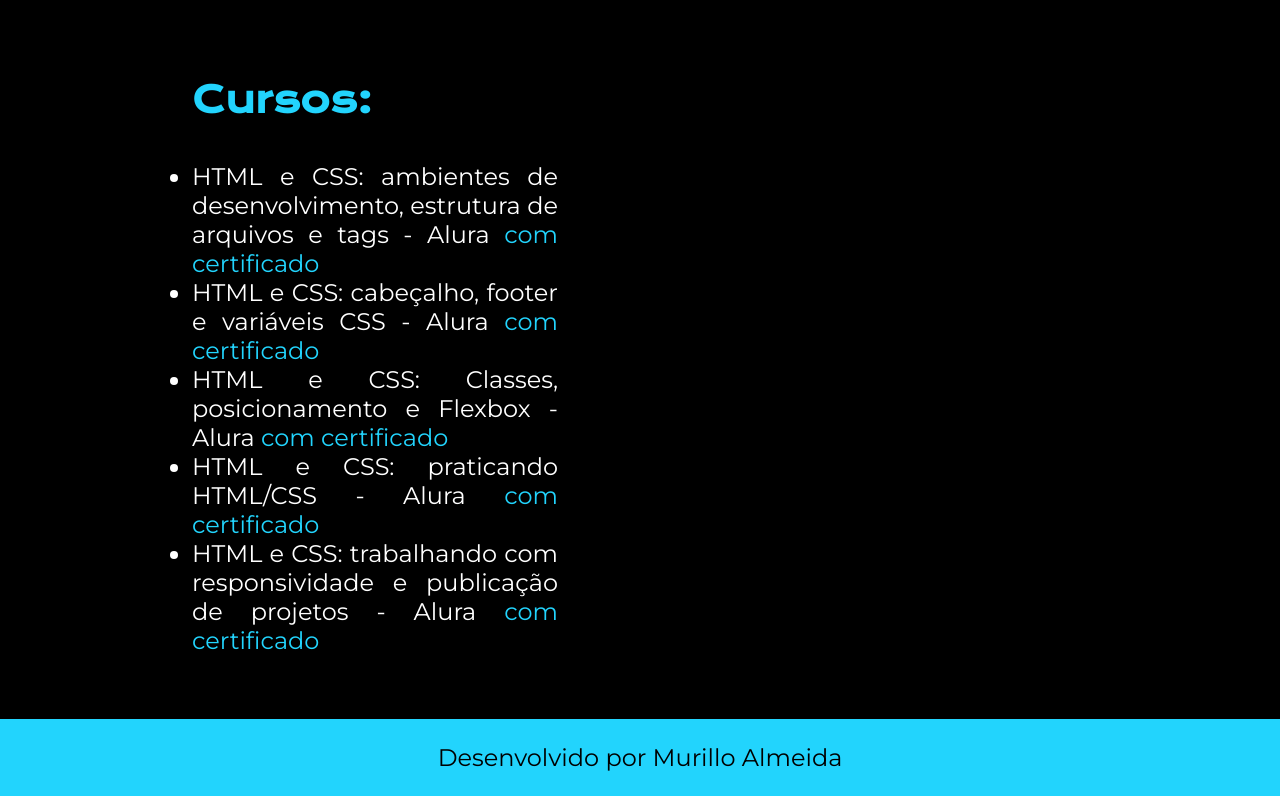
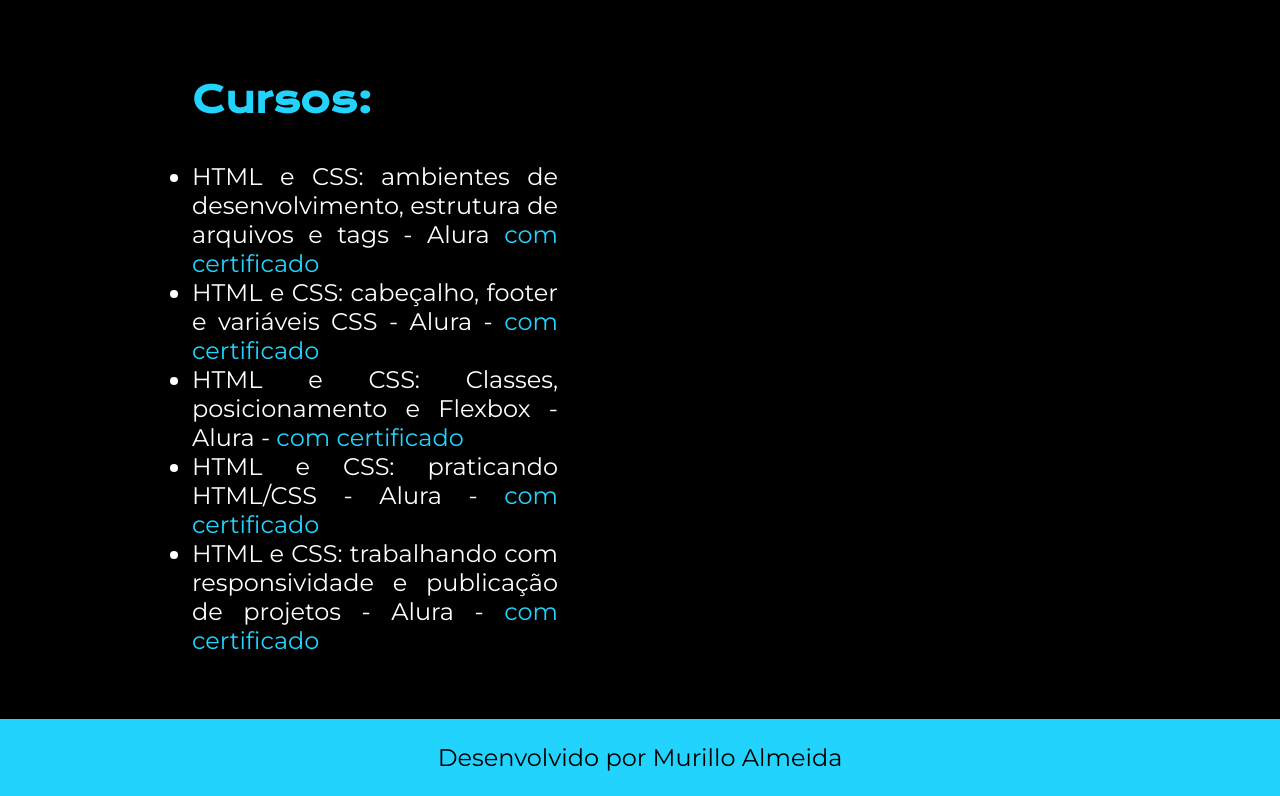
Before and after one commit to Almeida-Murillo/projeto-portif-lio, a plain HTML site: page curriculo.html in a window 1280 px wide. Shown: the part 1699-2495 px from the top of the page. Drawn offline with nearby package versions, Linux system fonts and the light colour scheme.

Commit message:
Adicionando " - " no Certificado

```diff
--- a/curriculo.html
+++ b/curriculo.html
@@ -44,10 +44,10 @@
                 <!--AGUARDANDO CONCLUIR ESTA FORMACÃO-->
 
                 <li>HTML e CSS: ambientes de desenvolvimento, estrutura de arquivos e tags - Alura <a href="https://cursos.alura.com.br/certificate/28dbc622-9303-46dd-bb7d-5b66fde2e258?lang=pt_BR">com certificado</a></li>
-                <li>HTML e CSS: cabeçalho, footer e variáveis CSS - Alura <a href="https://cursos.alura.com.br/certificate/15d46ba7-1d5a-4a04-84aa-3a3faff65645?lang=pt_BR">com certificado</a></li>
-                <li>HTML e CSS: Classes, posicionamento e Flexbox - Alura  <a href="https://cursos.alura.com.br/certificate/1281038a-b46b-47bc-99ac-9398b7a640b4?lang=pt_BR">com certificado</a></li>
-                <li>HTML e CSS: praticando HTML/CSS - Alura <a href="https://cursos.alura.com.br/certificate/fc94a2a1-8267-413e-afd6-708bd6ce7998?lang=pt_BR">com certificado</a></li>
-                <li>HTML e CSS: trabalhando com responsividade e publicação de projetos - Alura <a href="https://cursos.alura.com.br/certificate/696bb1ae-4891-48fb-bb99-c58ec2a64981?lang=pt_BR">com certificado</a></li>
+                <li>HTML e CSS: cabeçalho, footer e variáveis CSS - Alura - <a href="https://cursos.alura.com.br/certificate/15d46ba7-1d5a-4a04-84aa-3a3faff65645?lang=pt_BR">com certificado</a></li>
+                <li>HTML e CSS: Classes, posicionamento e Flexbox - Alura - <a href="https://cursos.alura.com.br/certificate/1281038a-b46b-47bc-99ac-9398b7a640b4?lang=pt_BR">com certificado</a></li>
+                <li>HTML e CSS: praticando HTML/CSS - Alura - <a href="https://cursos.alura.com.br/certificate/fc94a2a1-8267-413e-afd6-708bd6ce7998?lang=pt_BR">com certificado</a></li>
+                <li>HTML e CSS: trabalhando com responsividade e publicação de projetos - Alura - <a href="https://cursos.alura.com.br/certificate/696bb1ae-4891-48fb-bb99-c58ec2a64981?lang=pt_BR">com certificado</a></li>
             </ul>
             </div>
         </section>
```
